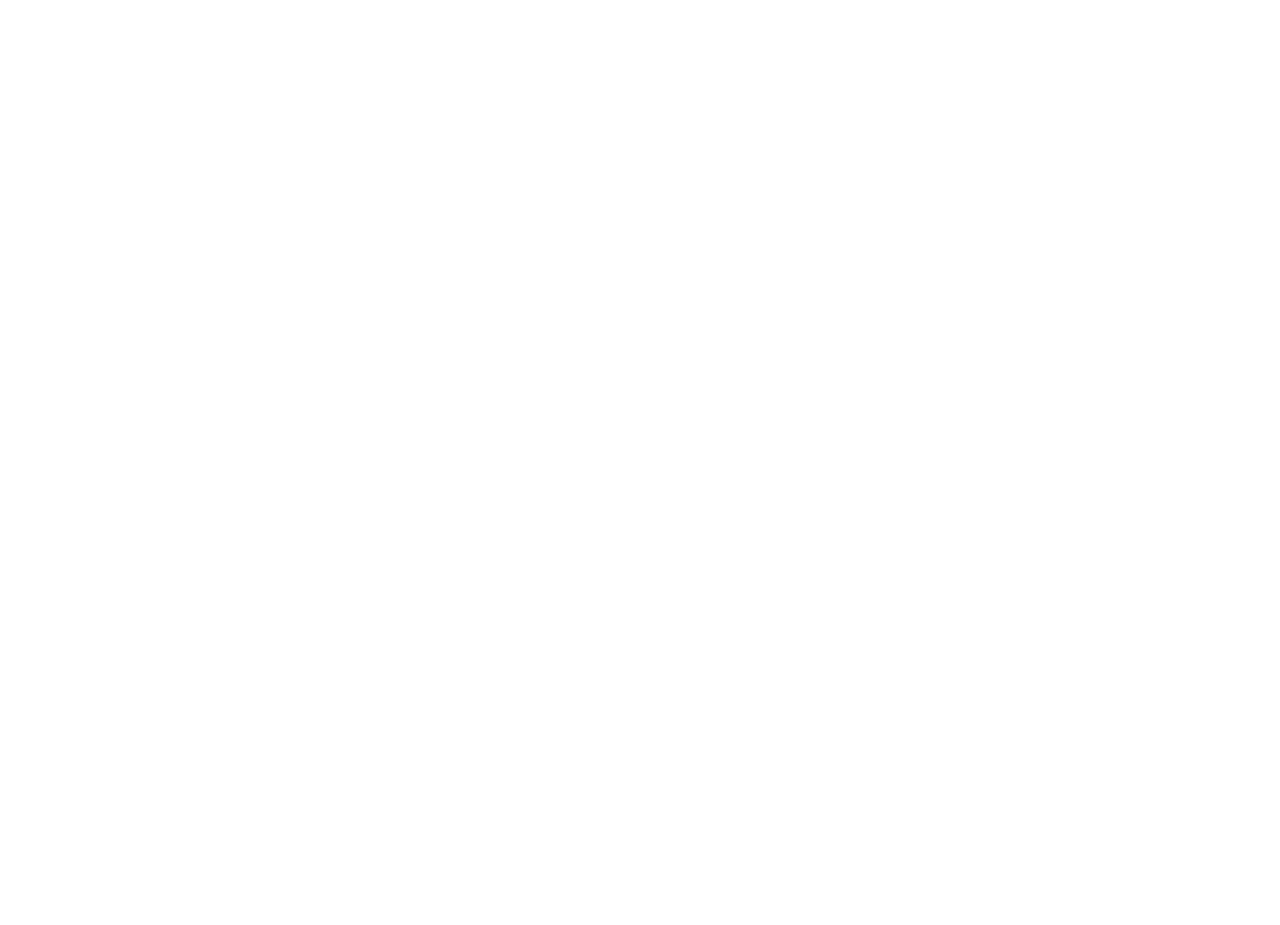
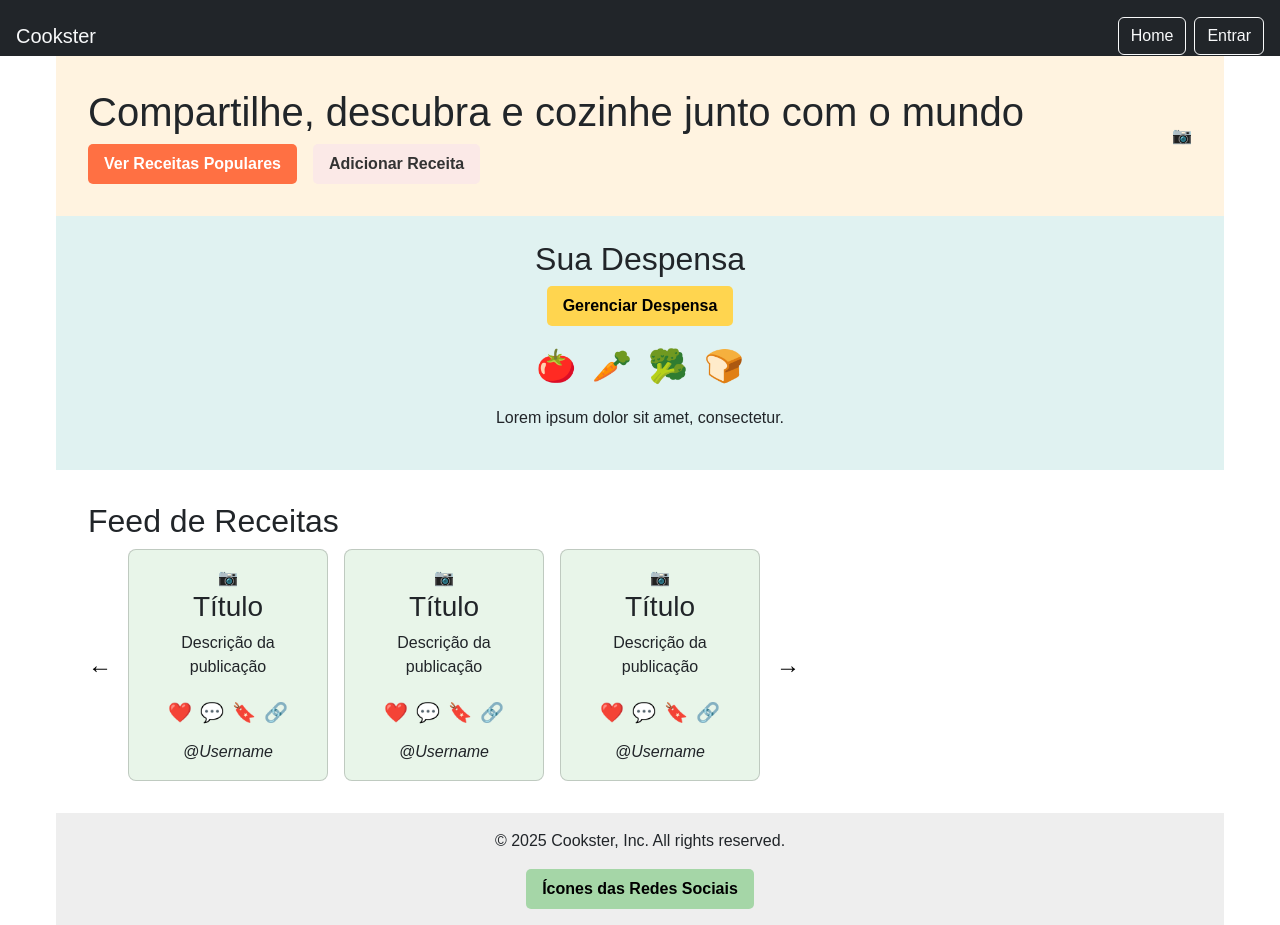
Before and after one commit to Nyfeu/Cookster, a React (Vite) app in the folder front/: page /mainpage in a window 1280 px wide. Before the commit this address had no page. Before the commit the page ends 800 px from the top, so only its background shows below. Built offline with nearby package versions, Linux system fonts and the light colour scheme.

Commit message:
feature: cria página principal

```diff
--- a/front/src/App.jsx
+++ b/front/src/App.jsx
@@ -1,6 +1,7 @@
 import { BrowserRouter as Router, Routes, Route } from 'react-router-dom';
 import AuthForm from "./components/AuthForm/AuthForm"
 import LandingPage from "./components/LandingPage/LandingPage"
+import MainPage from "./components/MainPage/MainPage"
 import './theme.css'
 
 function App() {
@@ -8,8 +9,8 @@
   return (
     <Router>
       <Routes>
-        <Route path="/" element={<LandingPage/>}/>
-        <Route path="/login" element={<AuthForm />} />
+        <Route path="/mainpage" element={<MainPage/>}/>
+        {/* <Route path="/login" element={<AuthForm />} /> */}
       </Routes>
     </Router>
   )
--- /dev/null
+++ b/front/src/components/MainPage/MainPage.css
@@ -0,0 +1,140 @@
+.container {
+  font-family: sans-serif;
+  padding: 0 1rem;
+  margin: 0 auto;
+  max-width: 1200px;
+}
+
+.navbar {
+  display: flex;
+  justify-content: space-between;
+  align-items: center;
+  padding: 1rem;
+  background-color: #f8f8f8;
+}
+
+.logo {
+  font-weight: bold;
+  font-size: 1.5rem;
+}
+
+.navbar nav button {
+  margin: 0 0.5rem;
+  background: none;
+  border: none;
+  font-weight: bold;
+  cursor: pointer;
+}
+
+.profile-icon {
+  font-size: 1.5rem;
+}
+
+.hero {
+  display: flex;
+  justify-content: space-between;
+  align-items: center;
+  padding: 2rem;
+  background-color: #fff3e0;
+}
+
+.hero-buttons button {
+  margin-right: 1rem;
+  padding: 0.5rem 1rem;
+  border: none;
+  cursor: pointer;
+  font-weight: bold;
+  border-radius: 5px;
+}
+
+.btn-orange {
+  background-color: #ff7043;
+  color: white;
+}
+
+.btn-light {
+  background-color: #fbe9e7;
+  color: #333;
+}
+
+.despensa {
+  background-color: #e0f2f1;
+  padding: 1.5rem;
+  text-align: center;
+}
+
+.btn-yellow {
+  background-color: #ffd54f;
+  border: none;
+  padding: 0.5rem 1rem;
+  margin-bottom: 1rem;
+  cursor: pointer;
+  font-weight: bold;
+  border-radius: 5px;
+}
+
+.ingredientes {
+  display: flex;
+  justify-content: center;
+  gap: 1rem;
+  margin-bottom: 1rem;
+}
+
+.ingrediente {
+  font-size: 2rem;
+}
+
+.feed {
+  padding: 2rem;
+}
+
+.carousel {
+  display: flex;
+  align-items: center;
+  gap: 1rem;
+  overflow-x: auto;
+}
+
+.card {
+  background-color: #e8f5e9;
+  padding: 1rem;
+  border-radius: 8px;
+  width: 200px;
+  text-align: center;
+  flex-shrink: 0;
+}
+
+.actions button {
+  margin: 0.25rem;
+  background: none;
+  border: none;
+  font-size: 1.2rem;
+  cursor: pointer;
+}
+
+.username {
+  margin-top: 0.5rem;
+  font-style: italic;
+}
+
+.arrow {
+  background: none;
+  font-size: 1.5rem;
+  cursor: pointer;
+  border: none;
+}
+
+footer {
+  background-color: #eeeeee;
+  padding: 1rem;
+  text-align: center;
+}
+
+.btn-green {
+  background-color: #a5d6a7;
+  border: none;
+  padding: 0.5rem 1rem;
+  font-weight: bold;
+  border-radius: 5px;
+  cursor: pointer;
+}
--- /dev/null
+++ b/front/src/components/MainPage/MainPage.jsx
@@ -0,0 +1,83 @@
+import React from "react";
+import NavBar from "../NavBar";
+import "./MainPage.css";
+
+export default function MainPage() {
+  return (
+    <div className="container" style={{ paddingTop: '7vh' }}>
+      <NavBar />
+
+      <section className="hero">
+        <div className="hero-text">
+          <h1>Compartilhe, descubra e cozinhe junto com o mundo</h1>
+          <div className="hero-buttons">
+            <button className="btn-orange">Ver Receitas Populares</button>
+            <button className="btn-light">Adicionar Receita</button>
+          </div>
+        </div>
+        <div className="hero-image">📷</div>
+      </section>
+
+      <section className="despensa">
+        <h2>Sua Despensa</h2>
+        <button className="btn-yellow">Gerenciar Despensa</button>
+        <div className="ingredientes">
+          <div className="ingrediente">🍅</div>
+          <div className="ingrediente">🥕</div>
+          <div className="ingrediente">🥦</div>
+          <div className="ingrediente">🍞</div>
+        </div>
+        <p>Lorem ipsum dolor sit amet, consectetur.</p>
+      </section>
+
+      <section className="feed">
+        <h2>Feed de Receitas</h2>
+        <div className="carousel">
+          <button className="arrow">←</button>
+          <div className="card">
+            <div className="recipe-image">📷</div>
+            <h3>Título</h3>
+            <p>Descrição da publicação</p>
+            <div className="actions">
+              <button>❤️</button>
+              <button>💬</button>
+              <button>🔖</button>
+              <button>🔗</button>
+            </div>
+            <div className="username">@Username</div>
+          </div>
+          <div className="card">
+            <div className="recipe-image">📷</div>
+            <h3>Título</h3>
+            <p>Descrição da publicação</p>
+            <div className="actions">
+              <button>❤️</button>
+              <button>💬</button>
+              <button>🔖</button>
+              <button>🔗</button>
+            </div>
+            <div className="username">@Username</div>
+          </div>
+          <div className="card">
+            <div className="recipe-image">📷</div>
+            <h3>Título</h3>
+            <p>Descrição da publicação</p>
+            <div className="actions">
+              <button>❤️</button>
+              <button>💬</button>
+              <button>🔖</button>
+              <button>🔗</button>
+            </div>
+            <div className="username">@Username</div>
+          </div>
+          <button className="arrow">→</button>
+        </div>
+      </section>
+
+      <footer>
+        <p>© 2025 Cookster, Inc. All rights reserved.</p>
+        <button className="btn-green">Ícones das Redes Sociais</button>
+      </footer>
+    </div>
+  );
+}
```
